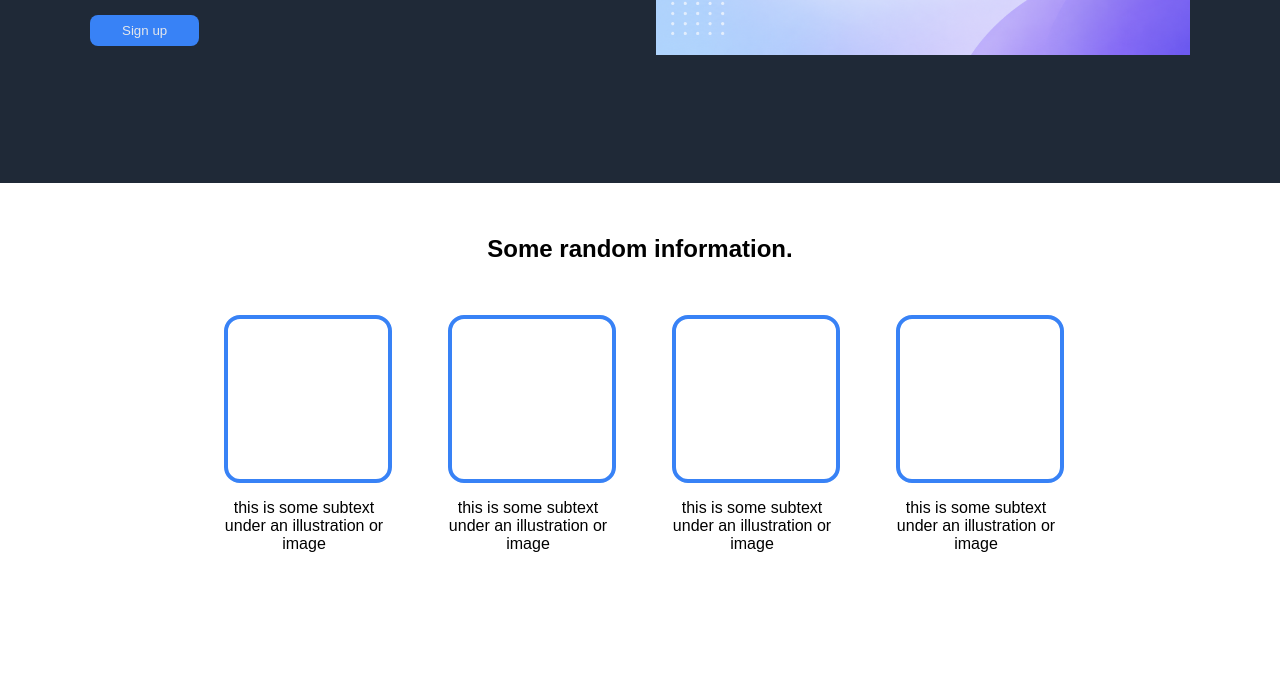
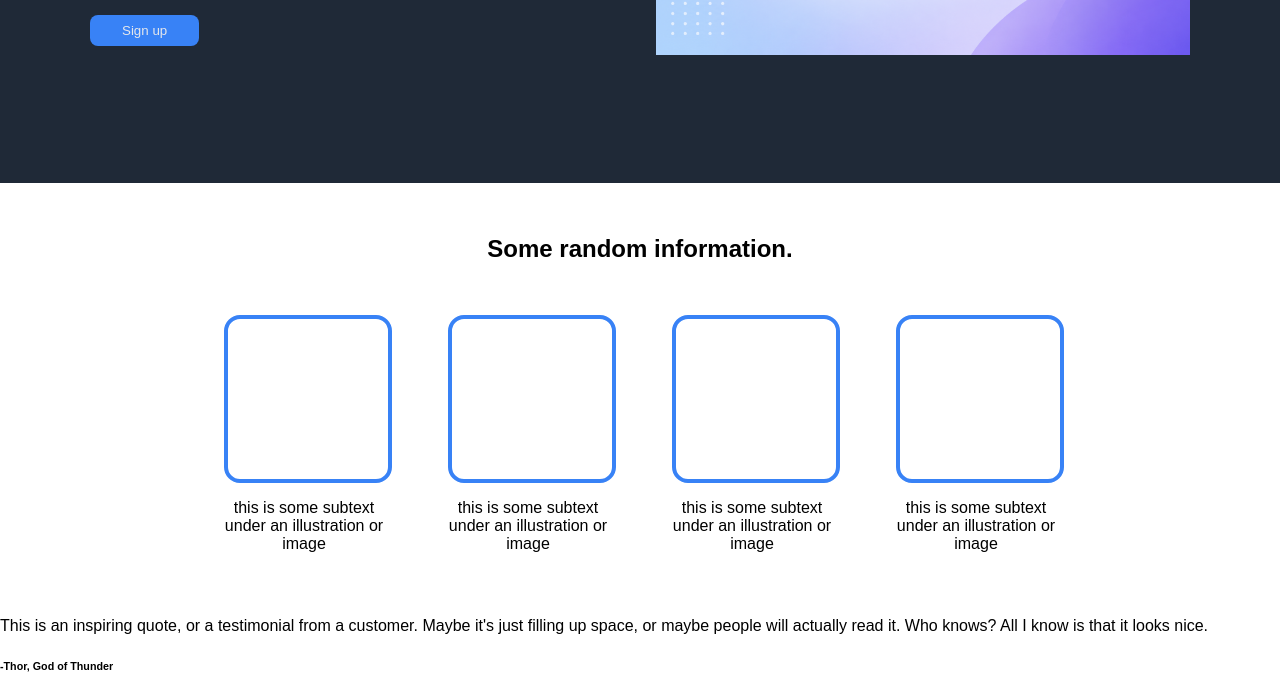
Before and after one commit to Danfeng-Danny-Wang/landing-page, a plain HTML site: page index.html in a window 1280 px wide. Shown: the part 320-1017 px from the top of the page. Before the commit the page ends 921 px from the top, so only its background shows below. Drawn offline with Linux system fonts and the light colour scheme.

Commit message:
Add the HTML elements for the quote section

```diff
--- a/index.html
+++ b/index.html
@@ -49,5 +49,13 @@
         </div>
       </div>
     </div>
+    <div class="quote">
+      <p>
+        This is an inspiring quote, or a testimonial from a customer. Maybe it's
+        just filling up space, or maybe people will actually read it. Who knows?
+        All I know is that it looks nice.
+      </p>
+      <h6>-Thor, God of Thunder</h6>
+    </div>
   </body>
 </html>
```
